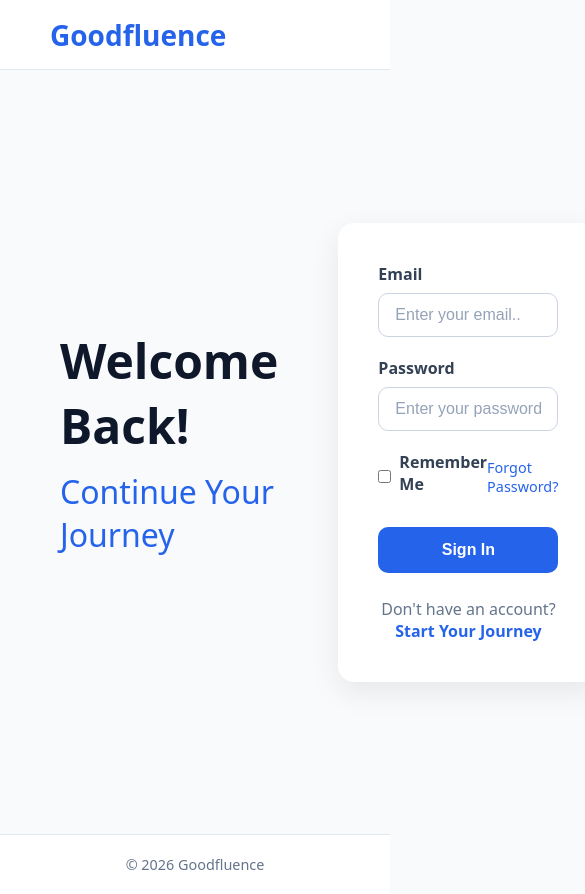
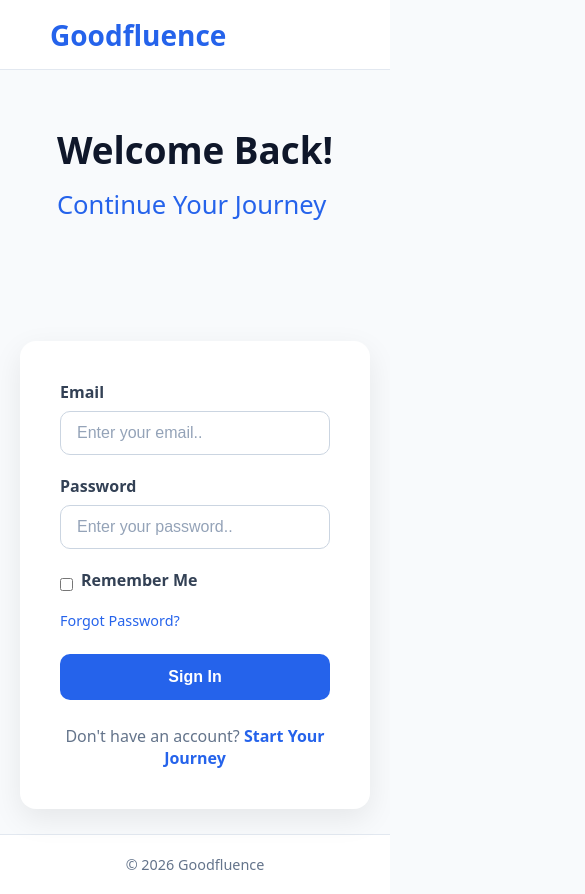
Before and after one commit to saipavithra-29/goodfluence-web, a plain HTML site: page login.html in a window 390 px wide. Shown: the whole page, 585 px wide, since content can reach past the window. Drawn offline with Linux system fonts and the light colour scheme.

Commit message:
Add responsive design for mobile devices

```diff
--- a/css/style.css
+++ b/css/style.css
@@ -442,3 +442,34 @@
     color: #1D4ED8;
     text-decoration: underline;
 }
+
+/* ==========================
+   Responsive Design
+========================== */
+
+@media (max-width:768px){
+
+    main{
+        flex-direction: column;
+        padding: 20px;
+    }
+
+    .left-section{
+        padding: 30px;
+    }
+
+    .left-section h1{
+        font-size: 2.3rem;
+    }
+
+    .left-section h2{
+        font-size: 1.6rem;
+    }
+
+    .options{
+        flex-direction: column;
+        align-items: flex-start;
+        gap: 12px;
+    }
+
+}
```
